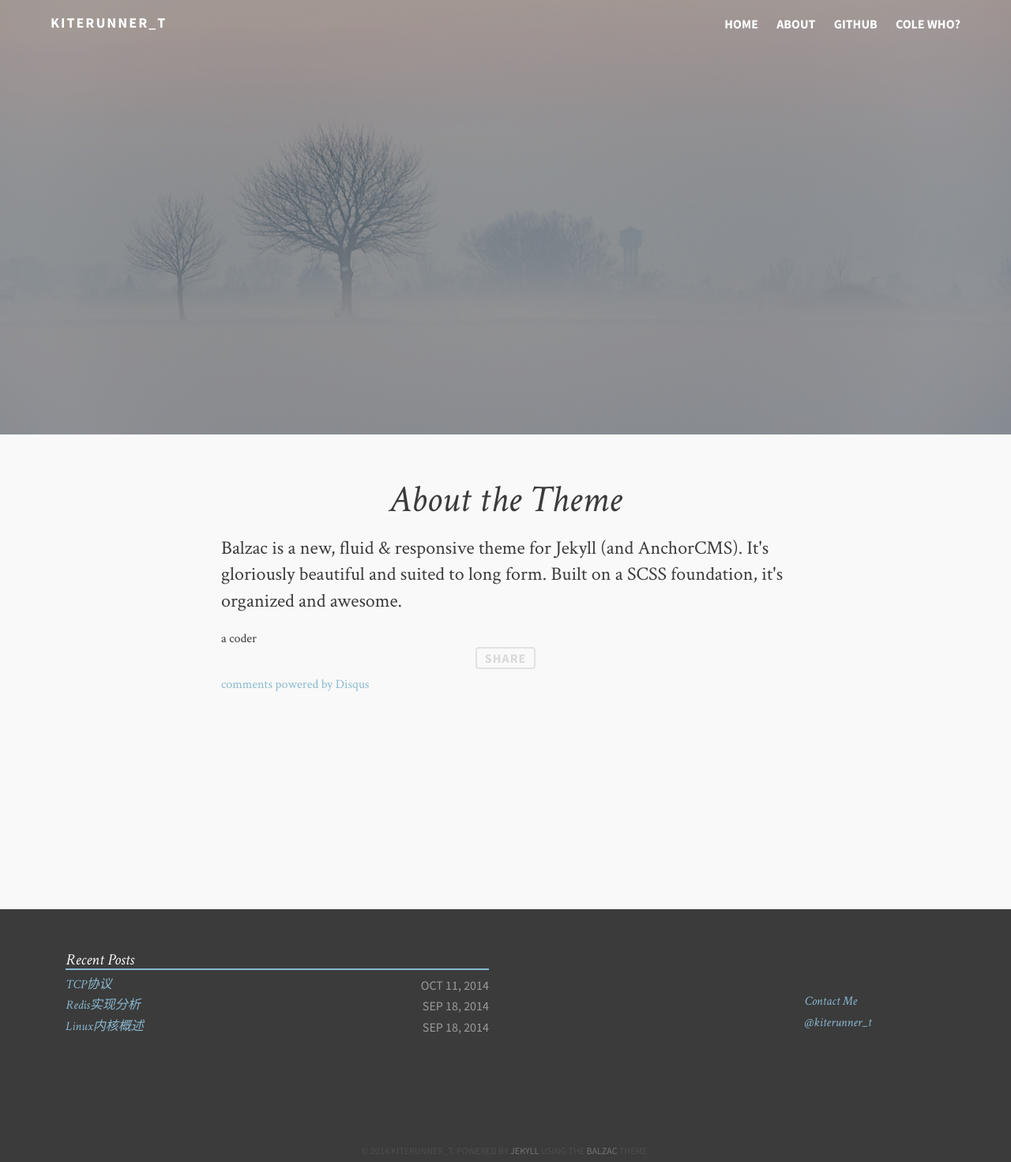
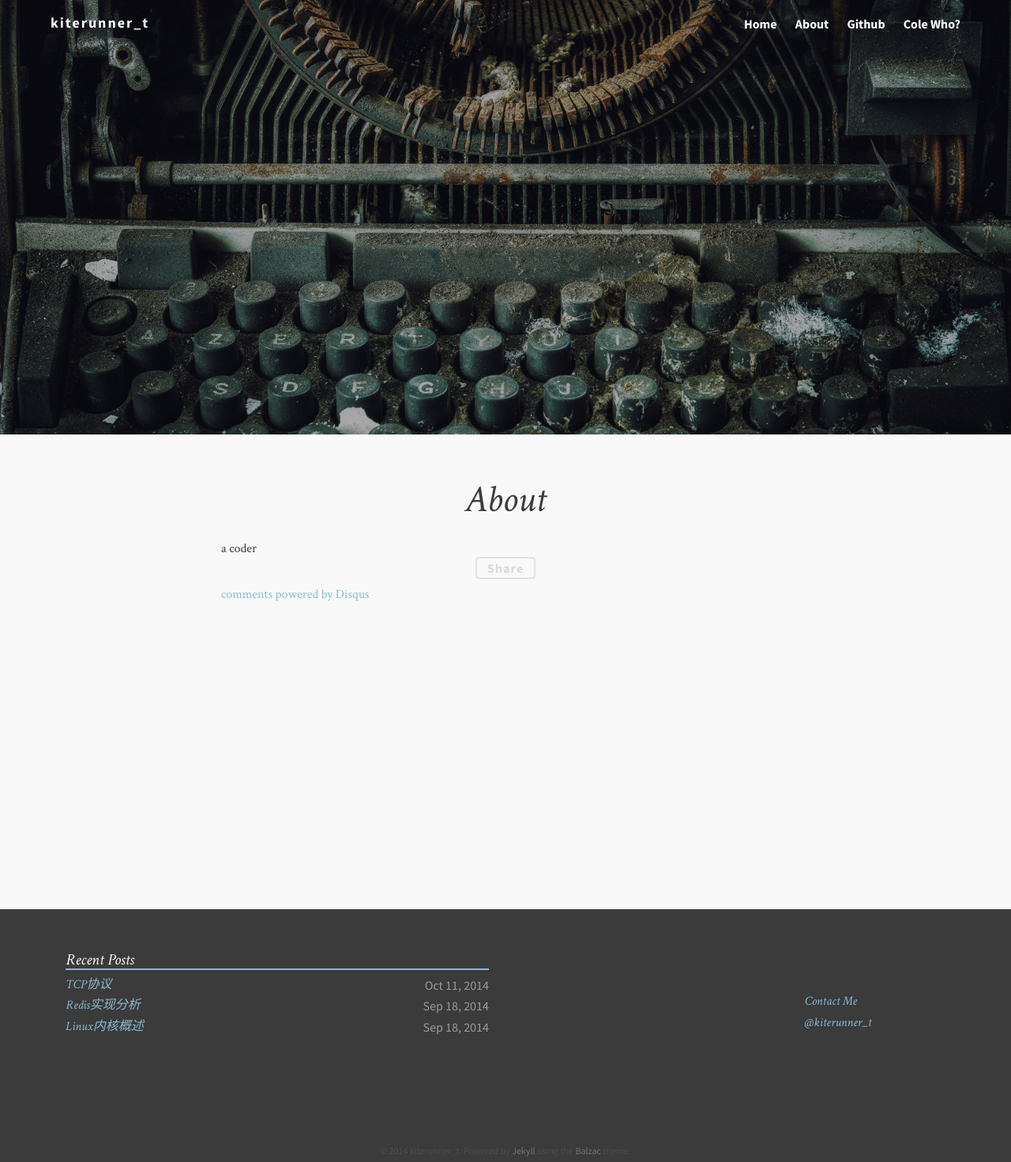
Before and after one commit to kiterunner-t/kiterunner-t.github.io, a Jekyll site: the page built from about.md, in a window 1280 px wide. Shown: the whole page at 79% size. Built offline with Jekyll 4.4.1, drawn with Linux system fonts in a browser that asks for light colours; comment, search, counter and statistics services are not loaded.

Commit message:
修改模板，更新部分post时间

```diff
--- a/_config.yml
+++ b/_config.yml
@@ -1,7 +1,7 @@
 title:            kiterunner_t
 tagline:          TO THE HAPPY FEW
 description:      TO THE HAPPY FEW
-canonical:        http://www.kiterunner.me/
+canonical:        http://www.kiterunner.com.cn/
 
 # Owner/author information
 owner:
--- a/_sass/_styles.scss
+++ b/_sass/_styles.scss
@@ -235,7 +235,6 @@ header.site-header hgroup {
       line-height: 100%;
       color: $accent;
       letter-spacing: 2px;
-      text-transform: uppercase;
   }
   a {
       color: #fff;
@@ -256,7 +255,6 @@ header.site-header nav {
 
   ul li {
     font-size: 16px;
-    text-transform: uppercase;
     display: inline;
     font-weight: bold;
     top: 2px;
@@ -329,7 +327,6 @@ header.site-header nav {
                 font-size: $fs5;
                 font-weight: bold;
                 color: $grey-light;
-                text-transform: uppercase;
                 margin-top: $lh * 2/3;
             }
         }
@@ -435,7 +432,6 @@ header.site-header nav {
             font-family: $sans;
             font-style: normal;
             color: $grey-light;
-            text-transform: uppercase;
             vertical-align: middle;
         }
     }
@@ -483,7 +479,6 @@ header.site-header nav {
             font-size: $fs5;
             font-family: $sans;
             font-weight: bold;
-            text-transform: uppercase;
             color: lighten($black, 50%);
             text-align: center;
         }
@@ -564,7 +559,6 @@ header.site-header nav {
         width: 76px;
         font-size: $fs5;
         font-family: $sans;
-        text-transform: uppercase;
         font-weight: bold;
         letter-spacing: 1px;
         padding: 4px 6px 4px 6px;
@@ -608,7 +602,6 @@ footer {
         position: absolute;
         bottom: 8px;
         font-family: $sans;
-        text-transform: uppercase;
         color: transparentize($white, .9);
         a {
             color: transparentize($white, .7);
@@ -648,7 +641,6 @@ footer {
                 position: relative;
                 font-size: $fs5;
                 font-family: $sans;
-                text-transform: uppercase;
                 text-align: right;
             }
         }
--- a/about.md
+++ b/about.md
@@ -1,11 +1,10 @@
 ---
 layout: post
 permalink: /about/index.html
-title: About the Theme
-description: Balzac is a new, fluid & responsive theme for Jekyll (and AnchorCMS). It's gloriously beautiful and suited to long form. Built on a SCSS foundation, it's organized and awesome.
+title: About
 tags: [about, Jekyll, theme, responsive]
 image:
-  feature: soft-trees.jpg
+feature: soft-trees.jpg
 ---
 
 a coder
```
Also changed, not shown: _posts/2012-03-10-恋空：介于现实与梦幻.md (renamed from _posts/2014-09-17-恋空：介于现实与梦幻.md), _posts/2013-12-29-2013，这一年.md (renamed from _posts/2014-09-05-2013，这一年.md), _posts/2014-04-22-Word转Markdown工具.md (renamed from _posts/2014-09-17-Word转Markdown工具.md), _posts/2014-05-01-Java并行编程.md (renamed from _posts/2014-09-18-Java并行编程.md), _posts/2014-05-11-我的小船儿.md (renamed from _posts/2014-09-17-我的小船儿.md), _posts/2014-07-02-Redis监视器实现分析.md (renamed from _posts/2014-09-06-Redis监视器实现分析.md), favicon.ico.
